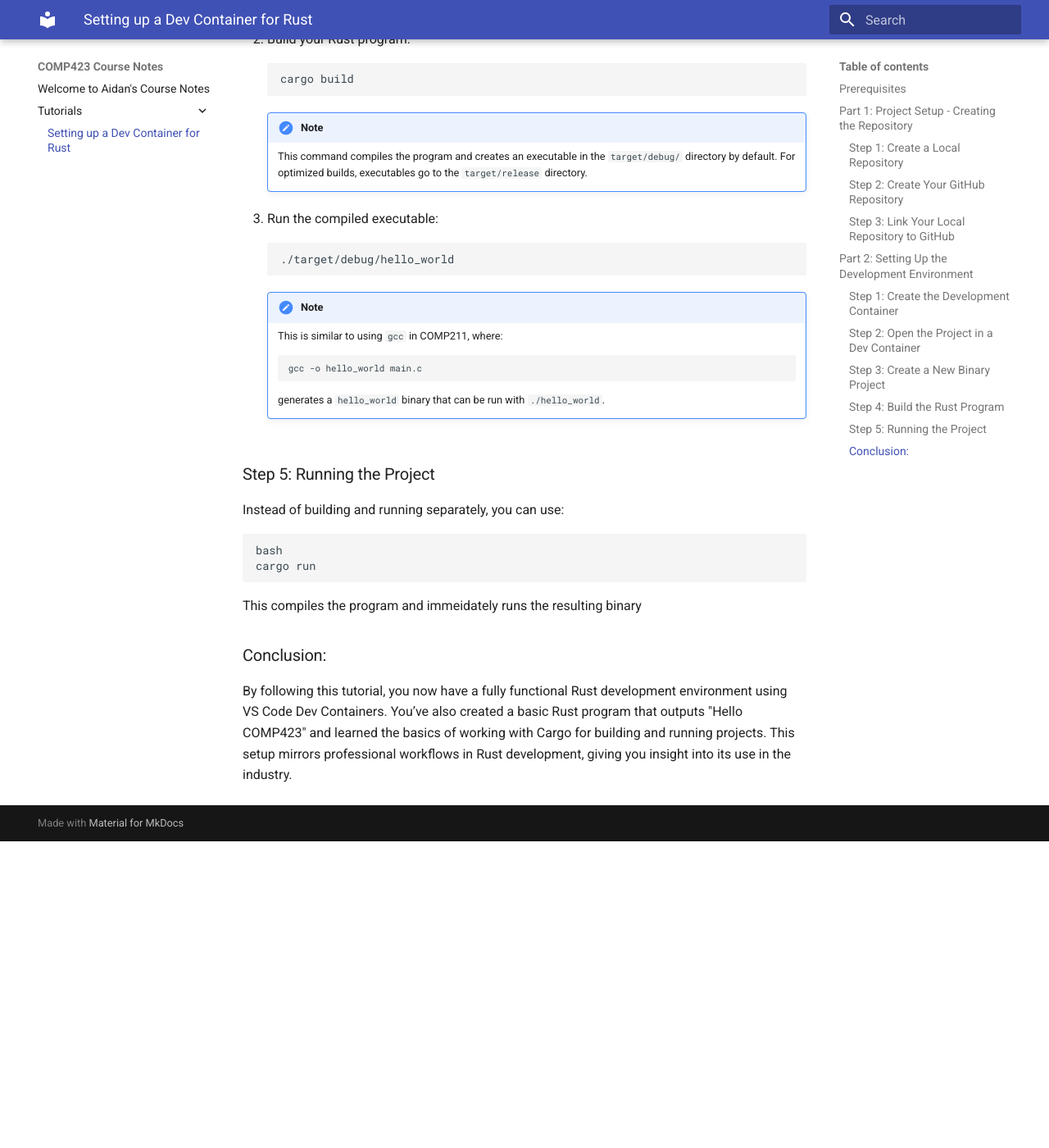
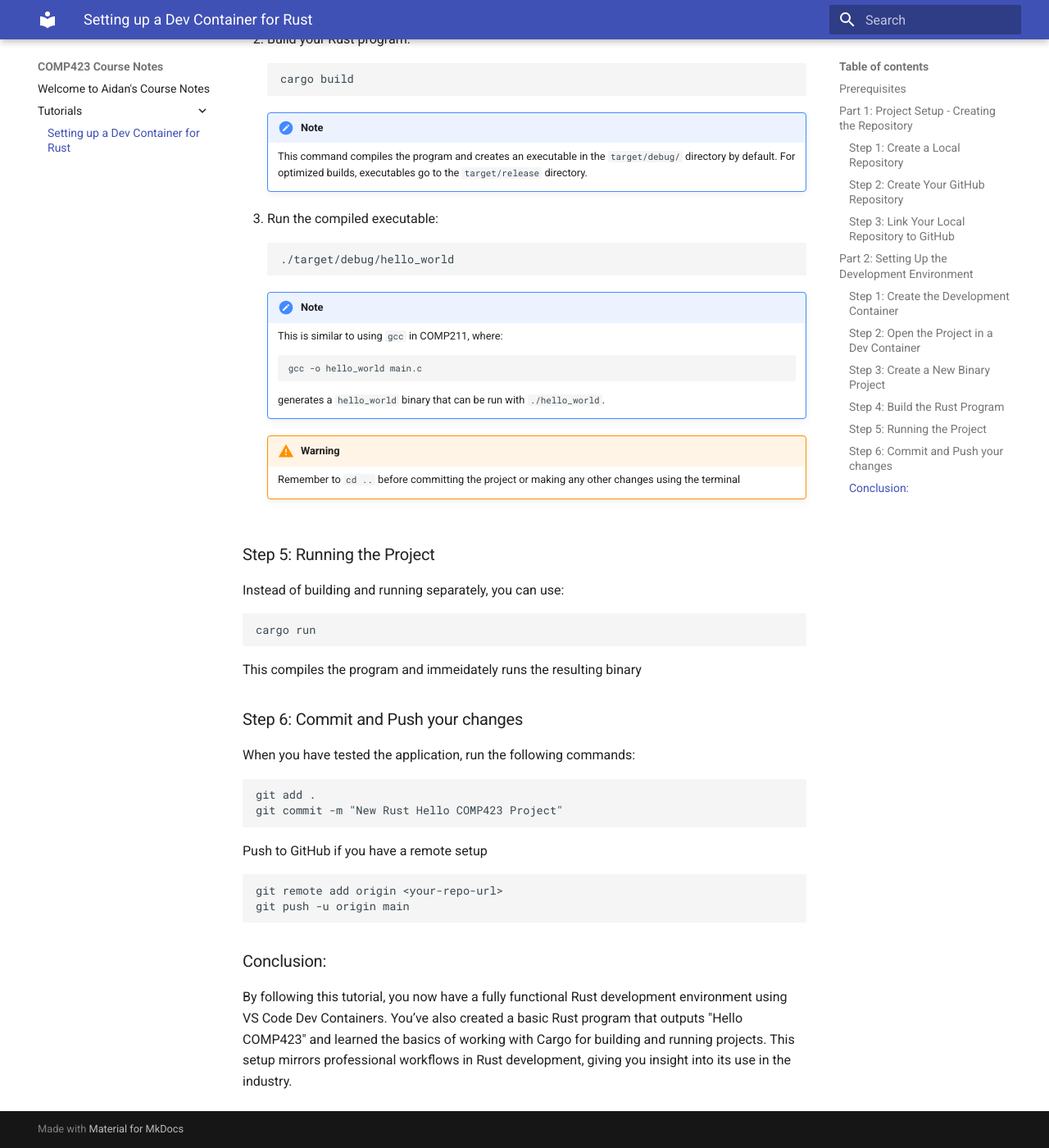
Before and after one commit to aidanjlee5/comp423-course-notes, an MkDocs documentation site: the page built from docs/tutorials/rust-setup.md, in a window 1280 px wide and 1400 px high, scrolled down 3781 px. Shown: the whole window at 82% size. Built offline with MkDocs 1.6.1 and Material for MkDocs 9.7.7, drawn with Linux system fonts in a browser that asks for light colours; before the commit the page ends 4807 px from its top, so only the background shows below that.

Commit message:
Add last step and clarification

````diff
--- a/docs/tutorials/rust-setup.md
+++ b/docs/tutorials/rust-setup.md
@@ -179,14 +179,32 @@ Before starting, make sure you have the following installed and accessible:
 
         generates a `hello_world` binary that can be run with `./hello_world`.
 
+    !!! Warning
+        Remember to ```cd ..``` before committing the project or making any other changes using the terminal
+
 ### Step 5: Running the Project
 
 Instead of building and running separately, you can use:
 
-    bash
+
     cargo run
 
 This compiles the program and immeidately runs the resulting binary
 
+### Step 6: Commit and Push your changes
+
+When you have tested the application, run the following commands:
+
+```
+git add .
+git commit -m "New Rust Hello COMP423 Project"
+```
+
+Push to GitHub if you have a remote setup
+```
+git remote add origin <your-repo-url>
+git push -u origin main
+```
+
 ### Conclusion:
 By following this tutorial, you now have a fully functional Rust development environment using VS Code Dev Containers. You’ve also created a basic Rust program that outputs "Hello COMP423" and learned the basics of working with Cargo for building and running projects. This setup mirrors professional workflows in Rust development, giving you insight into its use in the industry.
````
